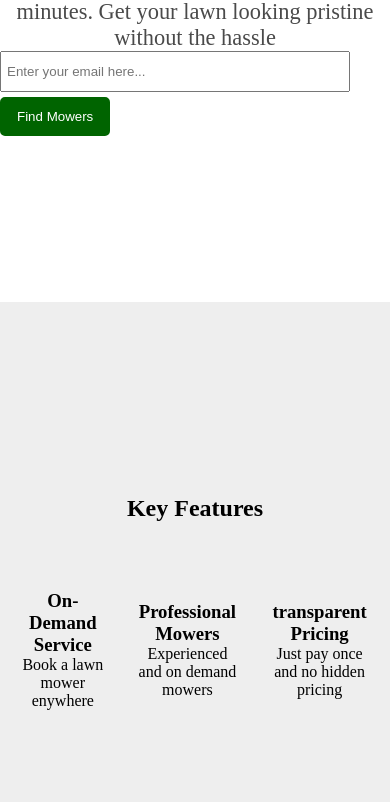
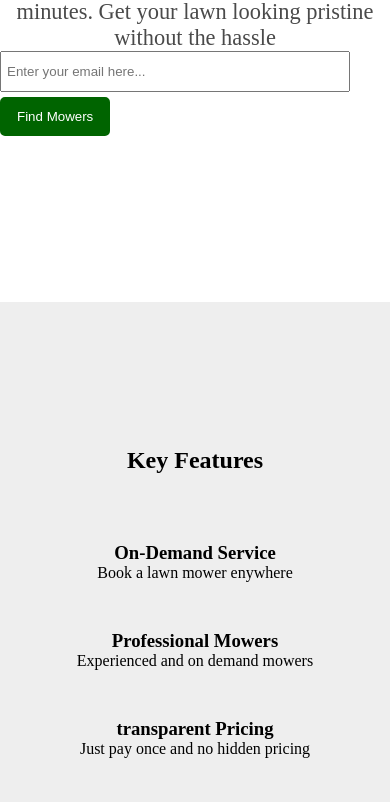
Before and after one commit to sidmillx/Lawn-Website, a plain HTML site: page index.html in a window 390 px wide. Shown: the part 298-1100 px from the top of the page. Drawn offline with Linux system fonts and the light colour scheme.

Commit message:
Add files via upload

```diff
--- a/style.css
+++ b/style.css
@@ -338,5 +338,17 @@ footer ul {
         flex-wrap: wrap;
     }
 
+    .features {
+        display: flex;
+        flex-direction: row;
+        flex-wrap: wrap;
+        max-width: 90%;
+
+    }
+
+    /* section.how-it-works {
+        margin-bottom: 80px;
+    } */
+
 
 }
```
